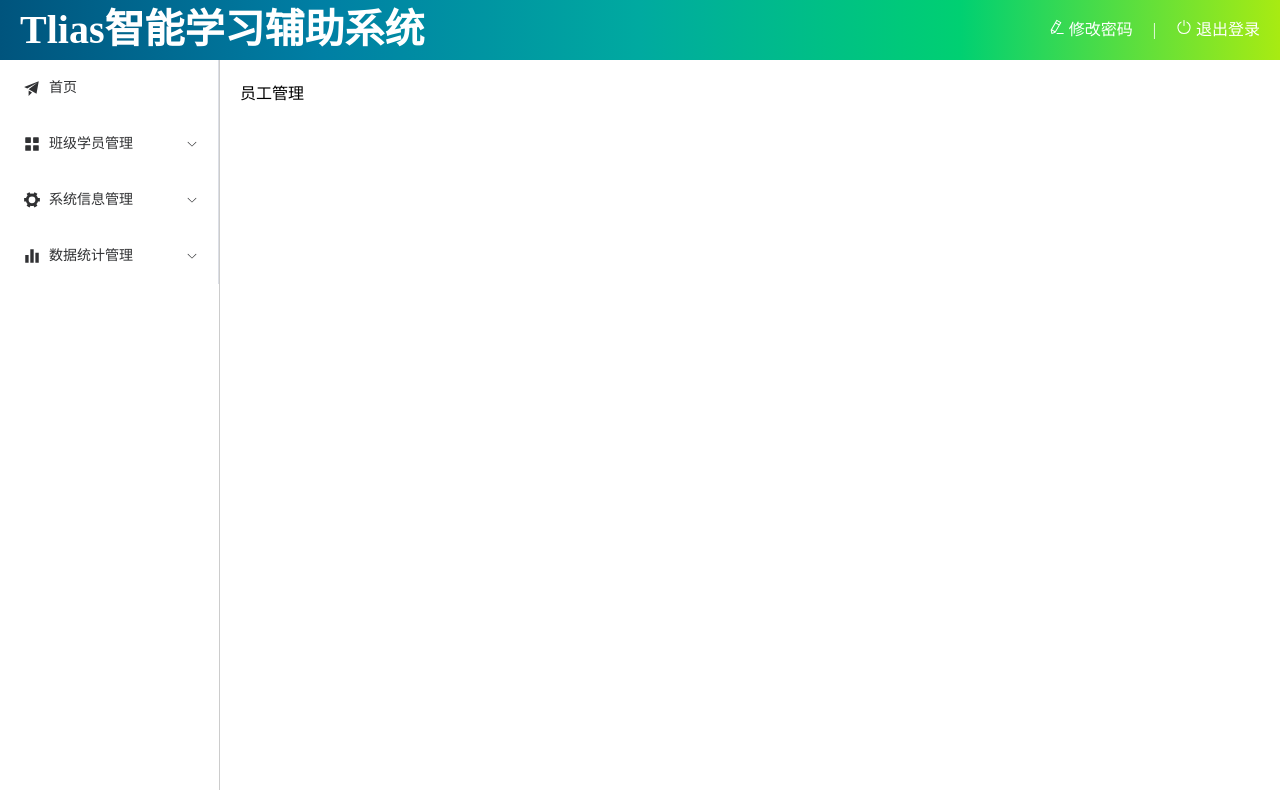
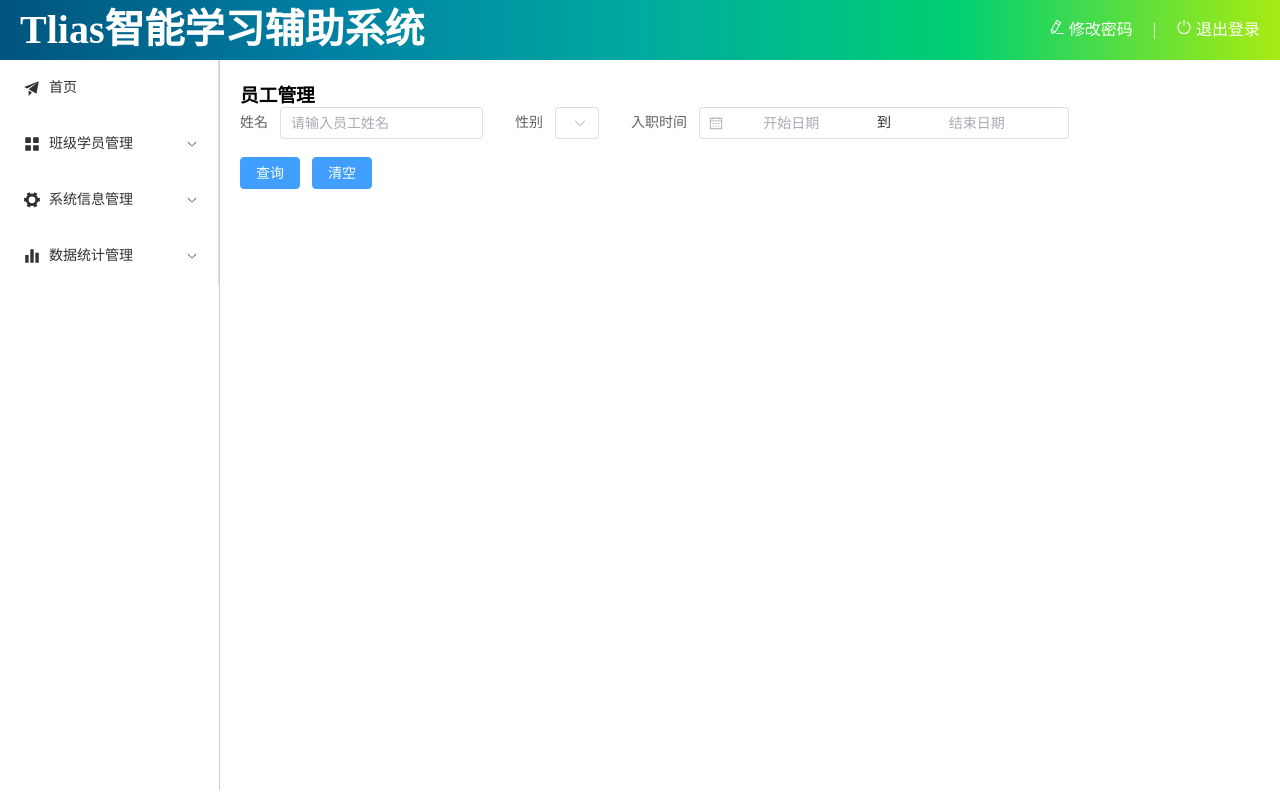
Before and after one commit to laihaida123/web-ai-project002, a Vue app: page /emp in a window 1280 px wide. Built offline with nearby package versions, Linux system fonts and the light colour scheme.

Commit message:
增加了Emps搜索栏，修订日期选择器

```diff
--- a/src/api/dept.js
+++ b/src/api/dept.js
@@ -20,3 +20,6 @@
 }
 
 //删除
+export const deleteByIdApi = (id) => {
+    return request.delete(`/depts?id=${id}`);
+}
--- a/src/views/dept/index.vue
+++ b/src/views/dept/index.vue
@@ -2,9 +2,9 @@
 // import { el } from 'element-plus/es/locale';
 import { ref, onMounted } from 'vue'
 import { Axios } from 'axios';
-import { queryAllApi, addApi, queryByIdApi, updateApi } from '@/api/dept'
-import { ElMessage } from 'element-plus'
-
+import { queryAllApi, addApi, queryByIdApi, updateApi, deleteByIdApi } from '@/api/dept'
+import { ElMessage, ElMessageBox } from 'element-plus'
+//import { ElMessage, ElMessageBox } from 'element-plus'
 //钩子函数
 onMounted(() => {
   search();
@@ -49,9 +49,6 @@
         } else {//新增
           result = await addApi(dept.value);
         }
-
-
-
         if (result.code == 1) {//成功
           //提示操作成功
           ElMessage.success('操作成功');
@@ -91,6 +88,29 @@
   } else {//失败
   }
 }
+//删除
+const delById = async (id) => {
+  //弹出确认框
+  console.log(`Delete item with ID ${id}`);
+  //删除部门时, 需要弹出一个确认框, 如果是确认, 则删除部门
+  ElMessageBox.confirm('这样就删除这个部门了:(   ，sing会高兴的敖', '别删我‘__’', {
+    confirmButtonText: '我就删',
+    cancelButtonText: '我再想想',
+    type: 'warning'
+  }).then(async () => {//确认
+    // 删除部门
+    const result = await deleteByIdApi(id)
+    console.log(result);
+    if (result.code) {
+      ElMessage.success('你真删啊');
+      search();
+    } else {
+      ElMessage.error(result.message);
+    }
+  }).catch( () => {//取消
+    ElMessage.info('谢谢手下留情');
+  })
+};
 </script>
 
 <template>
@@ -108,7 +128,7 @@
           <el-button type="primary" size="small" @click="edit(scope.row.id)"><el-icon>
               <EditPen />
             </el-icon>编辑</el-button>
-          <el-button type="primary" size="small"><el-icon>
+          <el-button type="danger" size="small" @click="delById(scope.row.id)"><el-icon>
               <Delete />
             </el-icon>删除</el-button>
         </template>
--- a/src/views/emp/index.vue
+++ b/src/views/emp/index.vue
@@ -1,9 +1,51 @@
 <script setup>
+import { ref } from 'vue'
+//搜索表单对象
+const searchEmp = ref({
+  name: '',
+  gender: '',
+  date: ''
+})
 
+//查询员工列表
+const search = () => {
+  console.log(searchEmp.value);
+}
+
+//清空
+const clear = () => {
+  searchEmp.value = {
+    name: '',
+    gender: '',
+    date: ''
+  }
+  search();
+}
 </script>
-
+<!-- TODO: 员工管理增加 -->
 <template>
-  员工管理
+  <h1>员工管理</h1>
+  <div class="container">
+    <el-form :inline="true" :model="searchEmp" class="demo-form-inline">
+      <el-form-item label="姓名">
+        <el-input v-model="searchEmp.name" placeholder="请输入员工姓名" />
+      </el-form-item>
+      <el-form-item label="性别">
+        <el-select v-model="searchEmp.gender" placeholder="请选择">
+          <el-option label="男" value="1" />
+          <el-option label="女" value="2" />
+        </el-select>
+      </el-form-item>
+      <el-form-item label="入职时间">
+        <el-date-picker v-model="searchEmp.date" type="daterange" range-separator="到" start-placeholder="开始日期"
+          end-placeholder="结束日期" />
+      </el-form-item>
+      <el-form-item>
+        <el-button type="primary" @click="search">查询</el-button>
+        <el-button type="primary" @click="clear">清空</el-button>
+      </el-form-item>
+    </el-form>
+  </div>
 </template>
 
 <style scoped>
```
